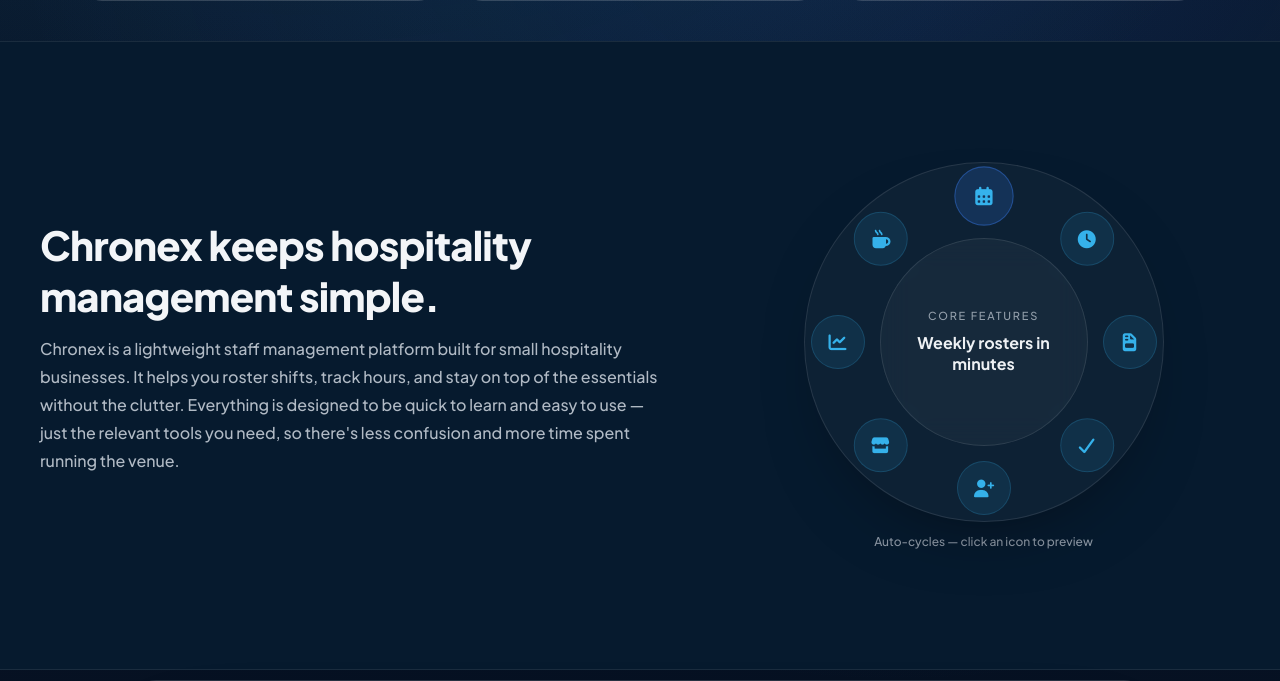
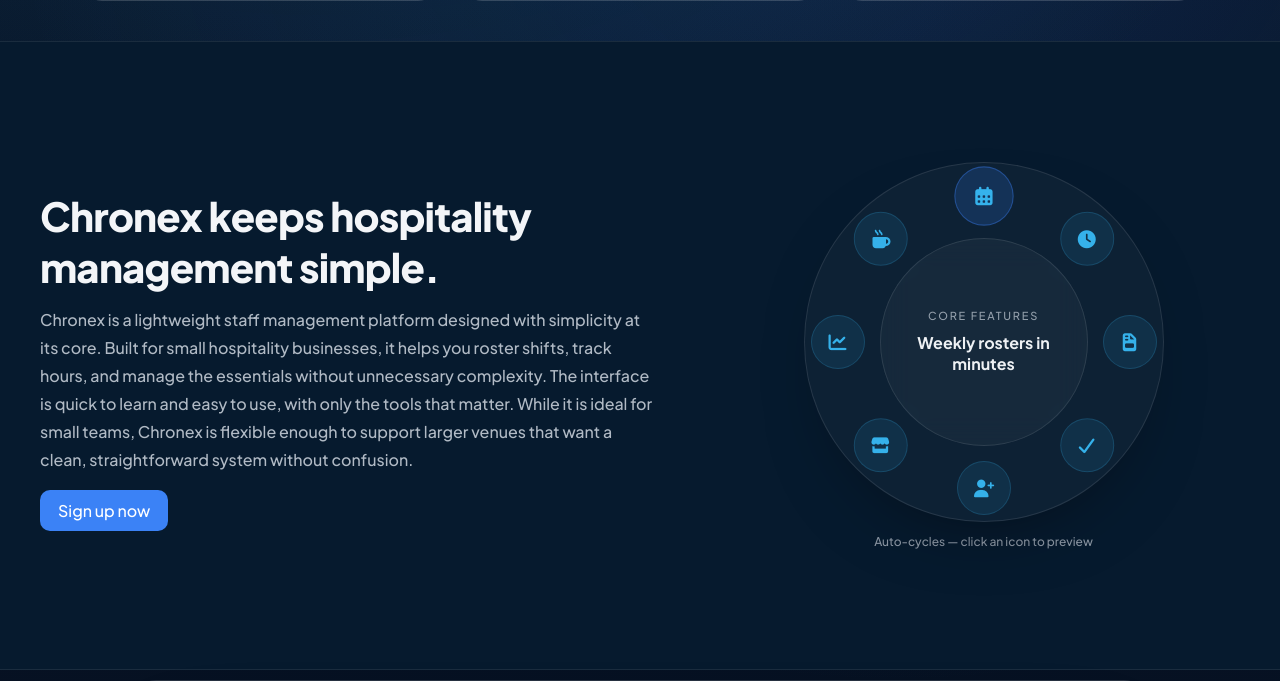
Before and after one commit to 0x3F-Lab/clock-in-system, a Django app: page / in a window 1280 px wide; the page is wider, and only the part inside the window is pictured. Shown: the part 1144-1825 px from the top of that part. Run offline with Django 5.2, Linux system fonts and the light colour scheme; parts of the project's set-up code (start-up, migrations or seed data) failed here and were passed over; some libraries are stand-ins or nearby versions.

Commit message:
refactor: change Chronex explanation paragraph

```diff
--- a/src/django/auth_app/static/css/landing.css
+++ b/src/django/auth_app/static/css/landing.css
@@ -11,7 +11,6 @@ body{
   min-height:100vh;
   overflow-x:hidden;
 }
-
 
 .nav{
   position: fixed;
@@ -335,6 +334,15 @@ body{
   color: rgba(226,232,240,0.78);
 }
 
+.about-cta a{
+  text-decoration: none;
+}
+
+.about-cta{
+  margin-top: 26px;
+}
+
+
 .feature-wheel{
   display: flex;
   flex-direction: column;
--- a/src/django/auth_app/templates/auth_app/landing.html
+++ b/src/django/auth_app/templates/auth_app/landing.html
@@ -103,13 +103,18 @@
 
       <div class="about-copy">
         <h2 class="about-title">Chronex keeps hospitality management simple.</h2>
+
         <p class="about-text">
-          Chronex is a lightweight staff management platform built for small hospitality businesses.
-          It helps you roster shifts, track hours, and stay on top of the essentials without the clutter.
-          Everything is designed to be quick to learn and easy to use — just the relevant tools you need,
-          so there's less confusion and more time spent running the venue.
+          Chronex is a lightweight staff management platform designed with simplicity at its core. Built for small hospitality businesses, it helps you roster shifts, track hours, and manage the
+          essentials without unnecessary complexity. The interface is quick to learn and easy to use, with only the tools that matter. While it is ideal for small teams, Chronex is flexible enough
+          to support larger venues that want a clean, straightforward system without confusion.
         </p>
+
+        <div class="about-cta">
+          <a href="{% url 'login' %}" class="btn-primary">Sign up now</a>
+        </div>
       </div>
+
 
       <div class="feature-wheel" aria-label="Chronex key features">
         <div class="wheel">
```
